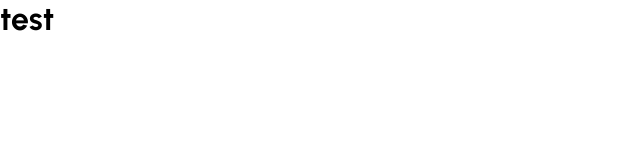
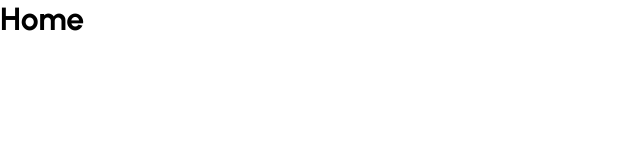
Before and after one commit to kevinkotcherga/next-subway, a React (Create React App) app: page / in a window 1280 px wide. Shown: the top 160 px of the page, without its empty margins (0-640 px from the left). Built offline with nearby package versions, Linux system fonts and the light colour scheme.

Commit message:
feat(Home) : création de la page Home

```diff
--- a/src/App.js
+++ b/src/App.js
@@ -1,7 +1,9 @@
+import Home from "./pages/Home";
+
 function App() {
   return (
-    <div className="App">
-      <h1>test</h1>
+    <div>
+      <Home />
     </div>
   );
 }
--- /dev/null
+++ b/src/pages/Home.js
@@ -0,0 +1,11 @@
+import React from 'react';
+
+const Home = () => {
+  return (
+    <div>
+      <h1>Home</h1>
+    </div>
+  );
+};
+
+export default Home;
```
